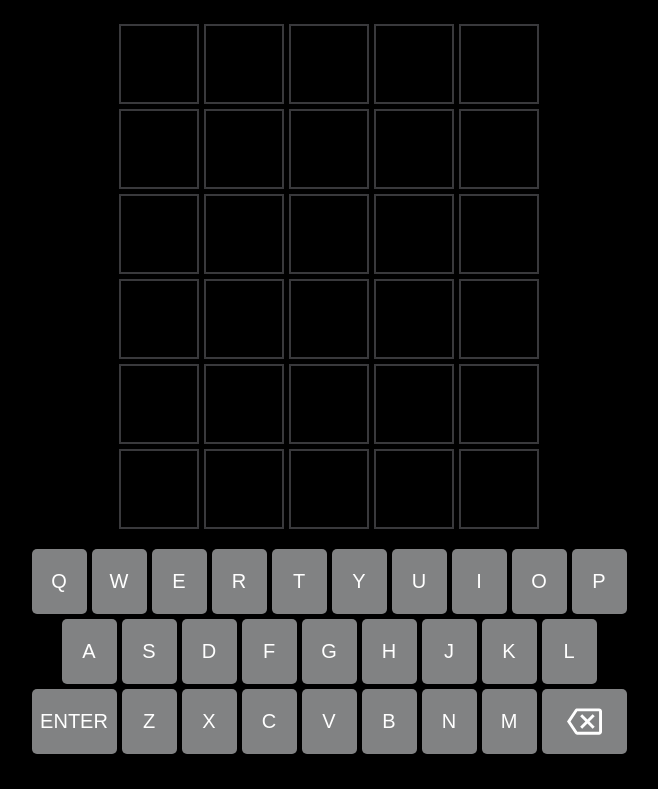
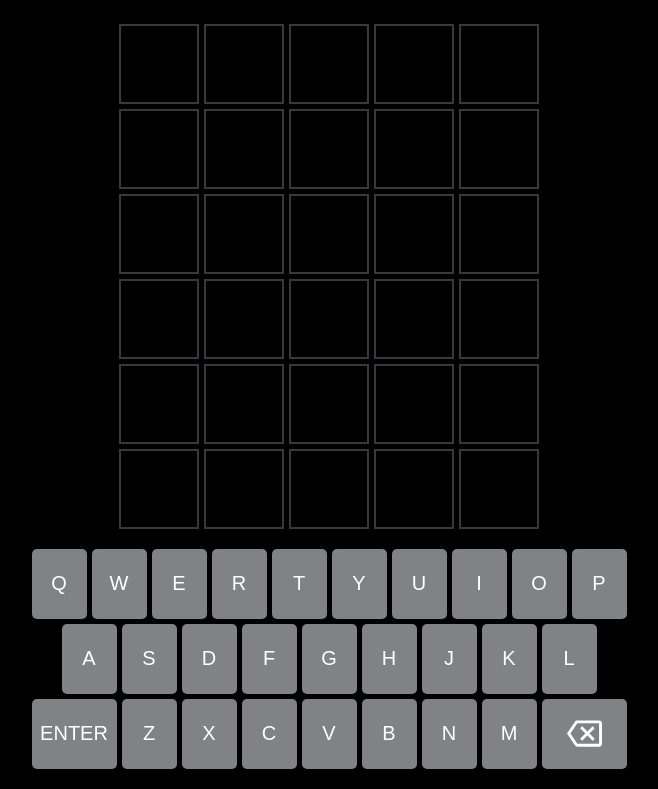
Before and after one commit to slandath/tortle, a plain HTML site: page index.html in a window 1280 px wide. Shown: the part 95-884 px from the top of the page, without its empty margins (311-969 px from the left). Drawn offline with Linux system fonts and the light colour scheme.

Commit message:
taller keys again

```diff
--- a/style.css
+++ b/style.css
@@ -24,7 +24,7 @@ body {
 .keyboard {
   display: grid;
   grid-template-columns: repeat(20,minmax(auto, 1.25em));
-  grid-auto-rows: 3.25em;
+  grid-auto-rows: 3.5em;
   gap: .25em;
   justify-content: center;
 }
```
